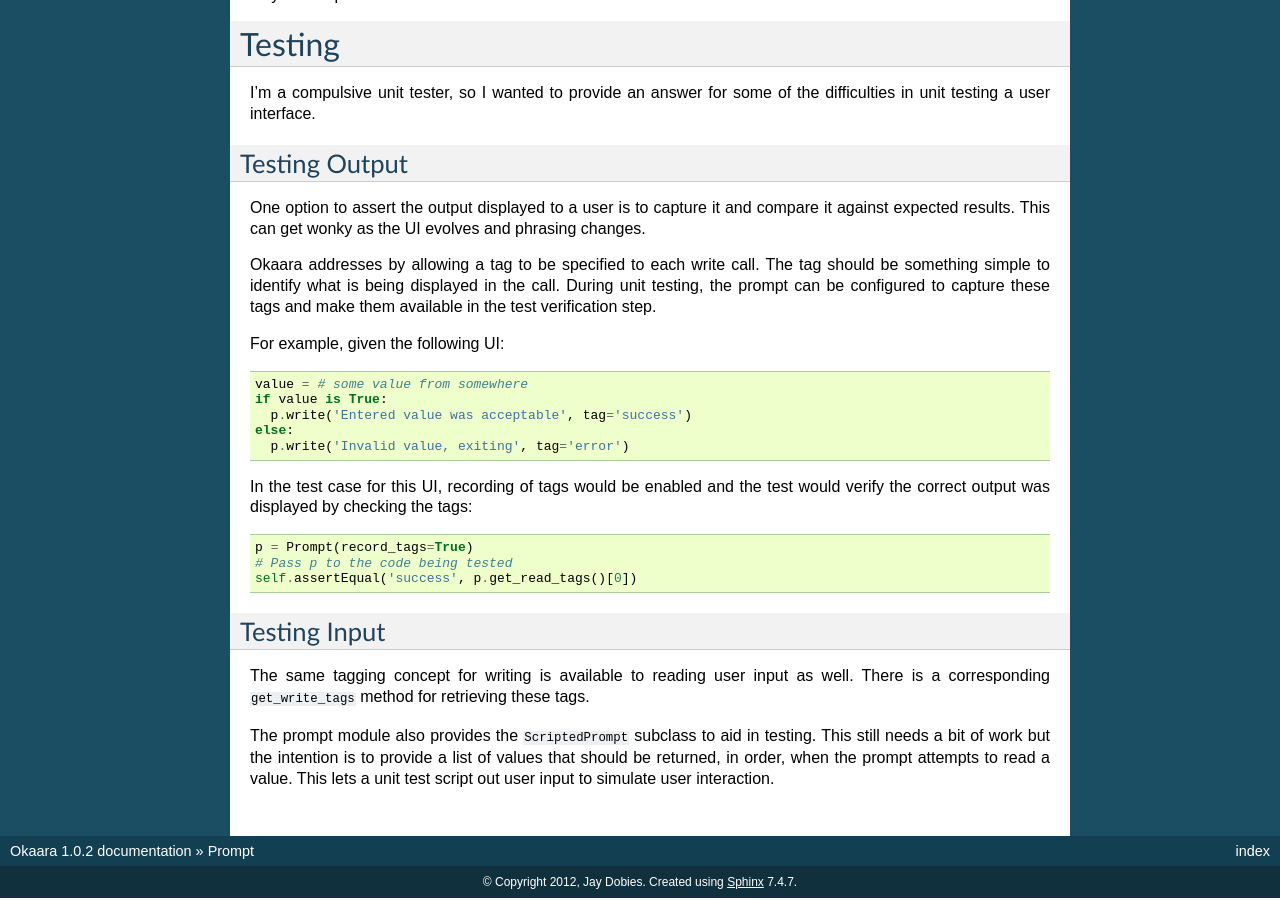
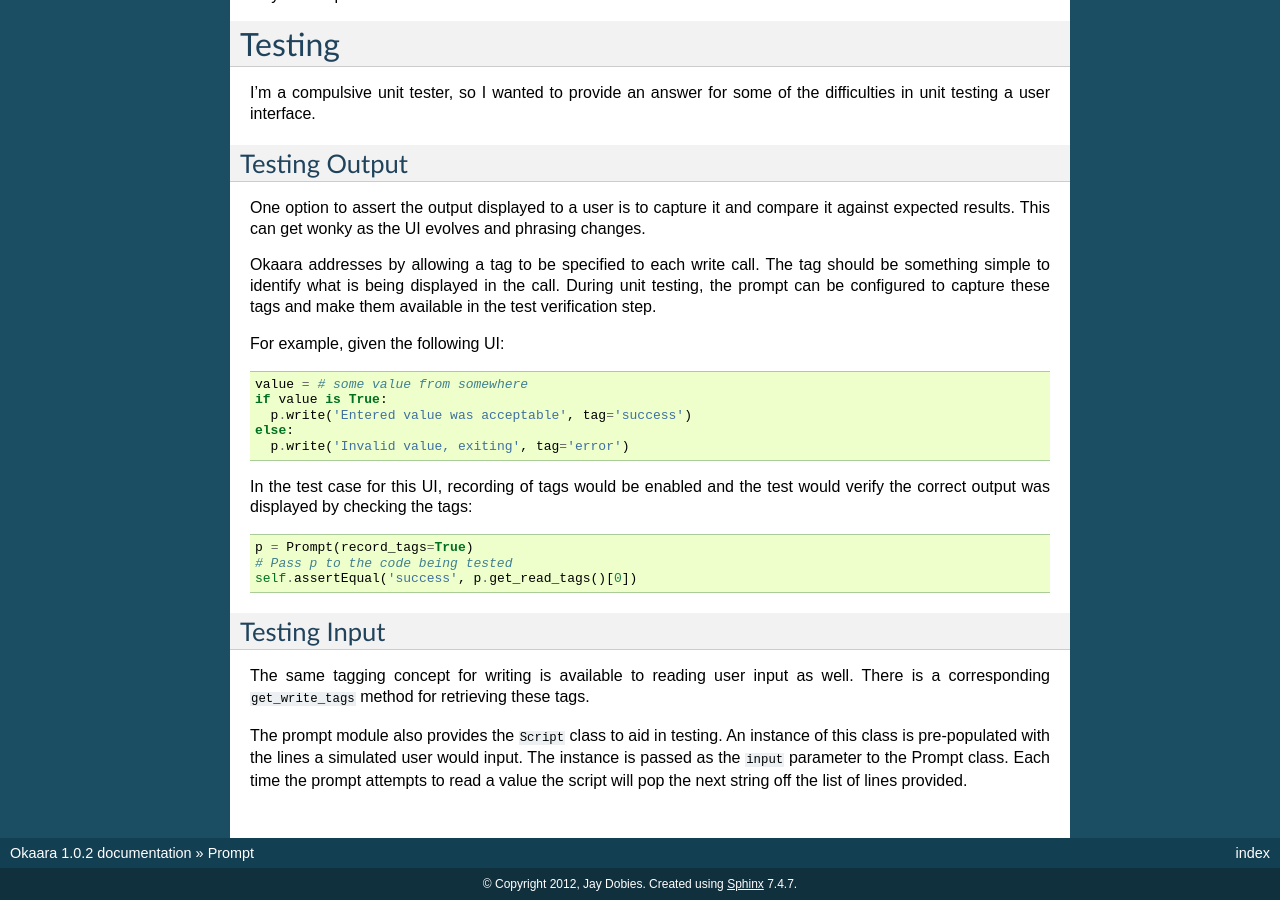
Before and after one commit to jdob/okaara, a Sphinx documentation site: the page built from doc/prompt.rst, in a window 1280 px wide and 900 px high, scrolled down 856 px. Built offline with Sphinx 7.4.7, drawn with Linux system fonts in a browser that asks for light colours.

Commit message:
Updated documentation for new approach to testing with prompts

```diff
--- a/doc/prompt.rst
+++ b/doc/prompt.rst
@@ -84,7 +84,8 @@ Testing Input
 The same tagging concept for writing is available to reading user input as well.
 There is a corresponding ``get_write_tags`` method for retrieving these tags.
 
-The prompt module also provides the ``ScriptedPrompt`` subclass to aid in testing.
-This still needs a bit of work but the intention is to provide a list of values
-that should be returned, in order, when the prompt attempts to read a value.
-This lets a unit test script out user input to simulate user interaction.
+The prompt module also provides the ``Script`` class to aid in testing. An
+instance of this class is pre-populated with the lines a simulated user would
+input. The instance is passed as the ``input`` parameter to the Prompt class.
+Each time the prompt attempts to read a value the script will pop the next
+string off the list of lines provided.
```
Also changed, not shown: doc/prompt-api.rst (+10 -3 lines).
